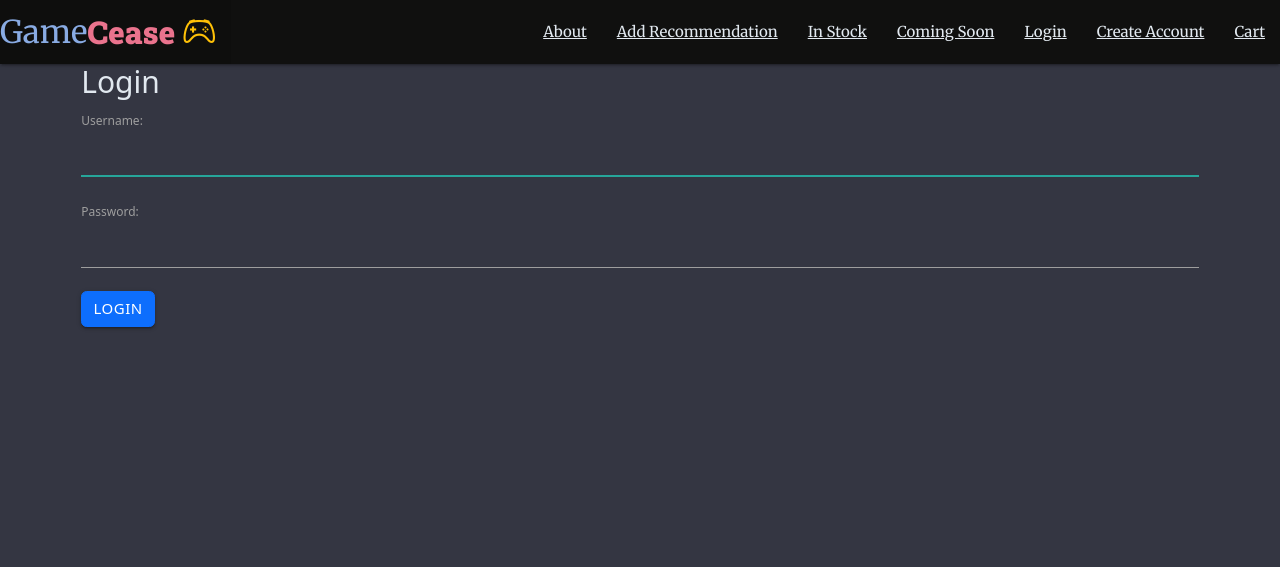
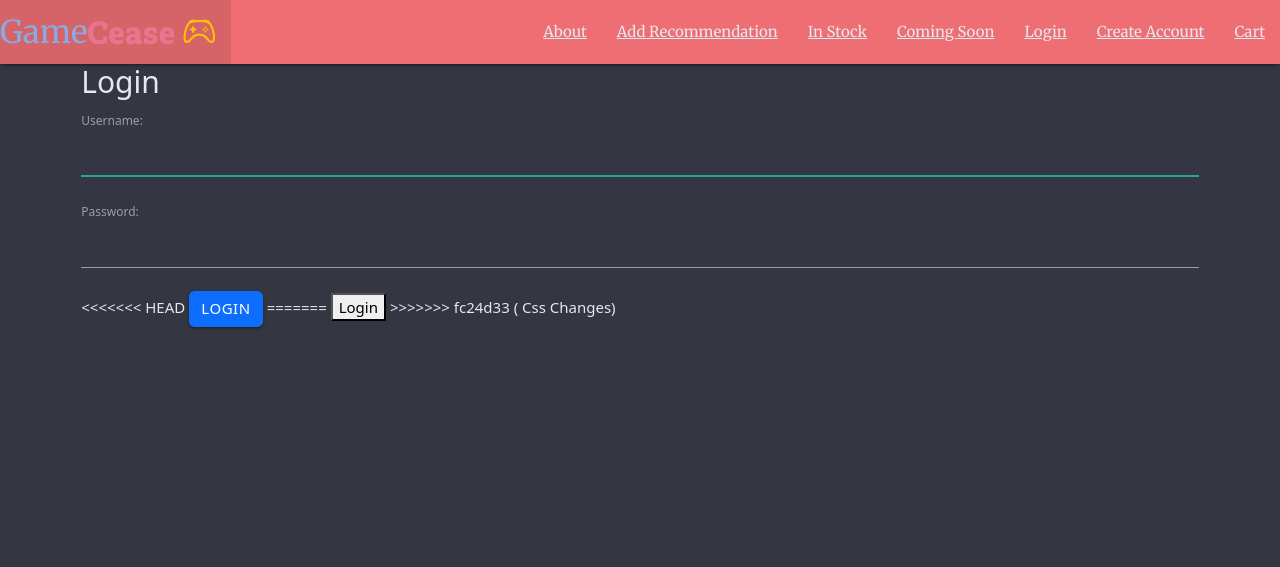
Before and after one commit to teyotobias/GameCease, a Django app: page /login/ in a window 1280 px wide. Shown: the top 567 px of the page. Run offline with Django 4.2, Linux system fonts and the light colour scheme; some libraries are stand-ins or nearby versions.

Commit message:
Css Changes

```diff
--- a/games/static/css/style.css
+++ b/games/static/css/style.css
@@ -9,6 +9,7 @@
 main {
     flex: 1 0 auto;
 }
+<<<<<<< HEAD
 
 nav {
     background-color: rgb(16, 16, 15);
@@ -24,6 +25,8 @@
   }
 
 
+=======
+>>>>>>> fc24d33 ( Css Changes)
 footer.page-footer {
     padding-top: 0;
     text-align: right;
--- a/games/templates/games/cart.html
+++ b/games/templates/games/cart.html
@@ -11,7 +11,11 @@
             </div>
             <aside>
               <img class='game-images' src="{{ game.cover.url }}" alt="{{ game.title }}" class="img-fluid" style="max-width: 100px;">
+<<<<<<< HEAD
               <a href="{% url 'remove_from_cart' game.id %}" class="btn btn-primary">Remove from cart</a>
+=======
+              <a href="{% url 'remove_from_cart' game.id %}">Remove from cart</a>
+>>>>>>> fc24d33 ( Css Changes)
             </aside>
         </li>
     {% empty %}
--- a/games/templates/games/login.html
+++ b/games/templates/games/login.html
@@ -5,6 +5,10 @@
   <form method="post">
     {% csrf_token %}
     {{ form.as_p }}
+<<<<<<< HEAD
     <button type="submit" class="btn btn-primary">Login</button>
+=======
+    <button type="Submit!" class>Login</button>
+>>>>>>> fc24d33 ( Css Changes)
   </form>
 {% endblock %}
```
